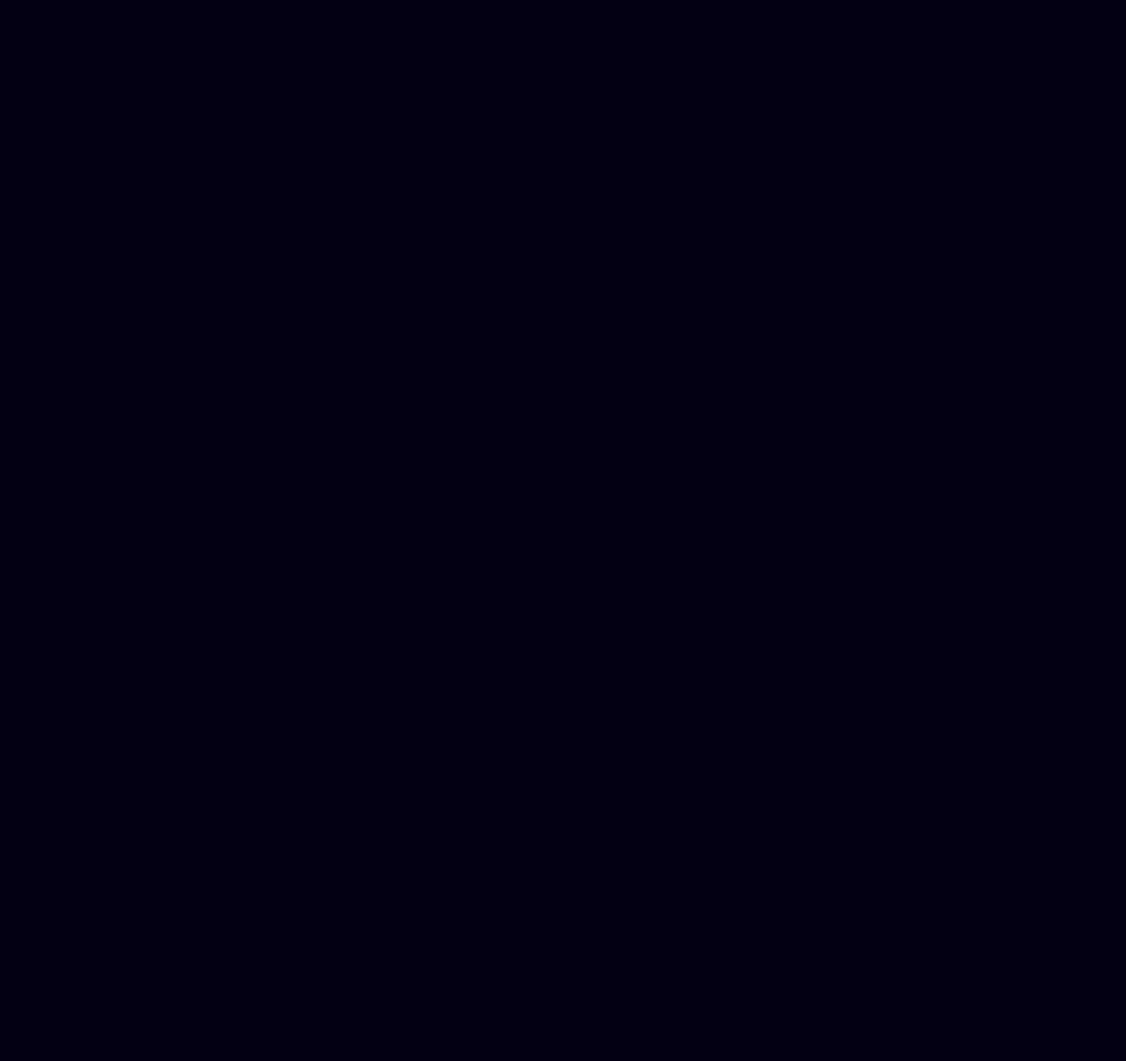
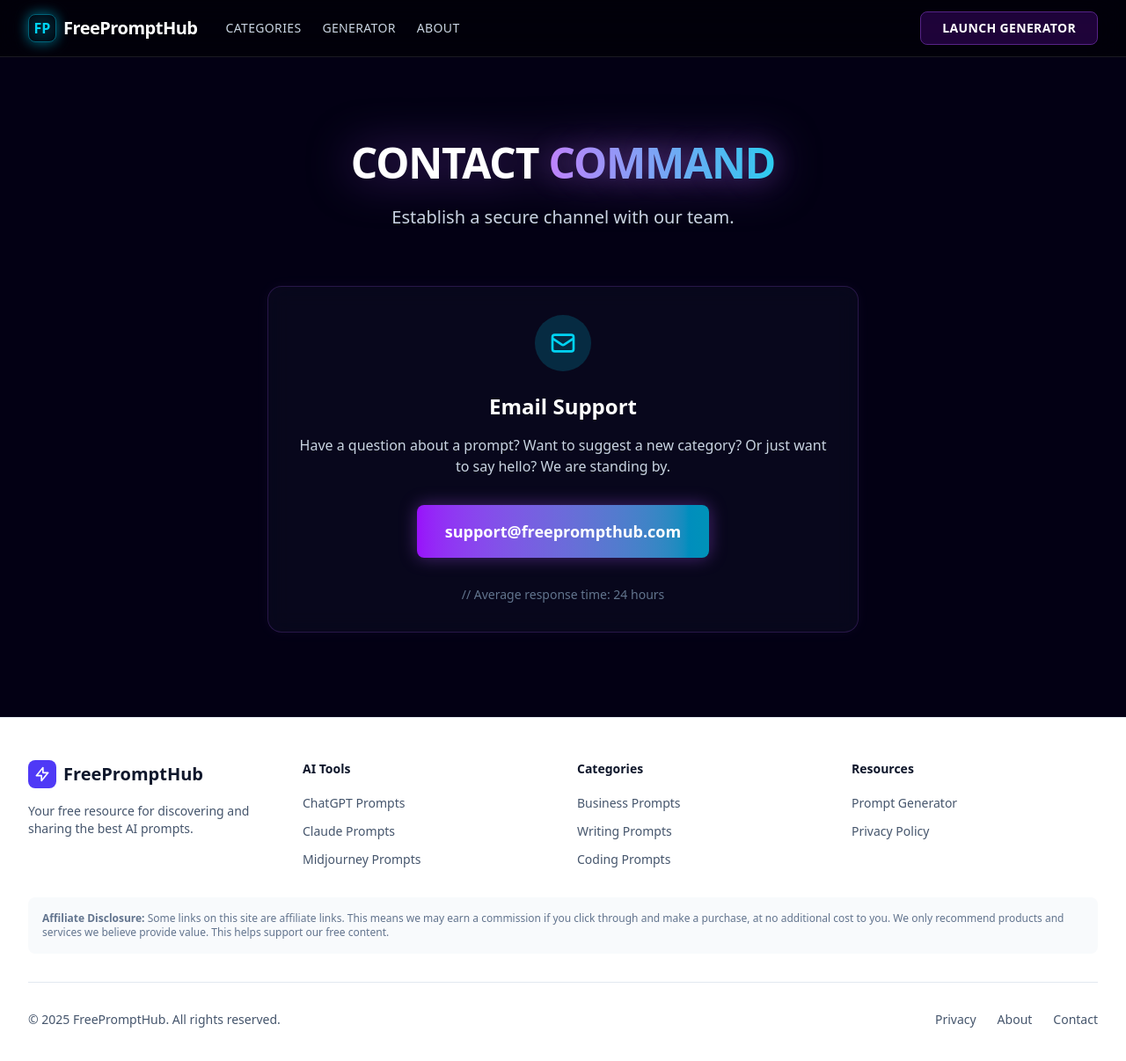
Before and after one commit to bigbricey/freeprompthub, a Next.js app: page /contact in a window 1280 px wide. Before the commit this address had no page. Shown: the top 1206 px of the page at 88% size. Before the commit the page ends 800 px from the top, so only its background shows below. Built offline with nearby package versions, Linux system fonts and the light colour scheme.

Commit message:
Fixes: Added About and Contact pages

```diff
--- /dev/null
+++ b/src/app/about/page.tsx
@@ -0,0 +1,65 @@
+import Header from "@/components/Header";
+import Footer from "@/components/Footer";
+
+export default function AboutPage() {
+    return (
+        <div className="min-h-screen relative bg-[#030014]">
+            <div className="stars-bg"></div>
+            <Header />
+            <main className="relative z-10 py-24">
+                <div className="mx-auto max-w-4xl px-4 sm:px-6 lg:px-8">
+                    {/* Hero */}
+                    <div className="text-center mb-16">
+                        <h1 className="text-4xl font-bold tracking-tight text-white sm:text-5xl drop-shadow-[0_0_25px_rgba(168,85,247,0.5)] mb-6">
+                            ABOUT <span className="text-gradient-cosmic">FREEPROMPTHUB</span>
+                        </h1>
+                        <p className="text-xl text-slate-300">
+                            Democratizing Artificial Intelligence for everyone.
+                        </p>
+                    </div>
+
+                    {/* Content Cards */}
+                    <div className="space-y-8">
+                        <div className="holo-card rounded-2xl p-8">
+                            <h2 className="text-2xl font-bold text-white mb-4 flex items-center gap-3">
+                                <span className="w-1 h-8 bg-cyan-500 rounded-full"></span>
+                                OUR MISSION
+                            </h2>
+                            <p className="text-slate-300 leading-relaxed">
+                                We believe that the power of AI should be accessible to everyone, not just tech experts.
+                                FreePromptHub was built to be the ultimate open-source repository for high-quality AI prompts.
+                                Whether you are a developer, a marketer, or a creative artist, our goal is to provide you with
+                                the "cheat codes" you need to unlock the full potential of tools like ChatGPT, Claude, and Midjourney.
+                            </p>
+                        </div>
+
+                        <div className="holo-card rounded-2xl p-8">
+                            <h2 className="text-2xl font-bold text-white mb-4 flex items-center gap-3">
+                                <span className="w-1 h-8 bg-purple-500 rounded-full"></span>
+                                WHY FREE?
+                            </h2>
+                            <p className="text-slate-300 leading-relaxed">
+                                Most "prompt marketplaces" charge you for basic text. We think that's wrong.
+                                Innovation shouldn't be paywalled. We monetize through partnerships with premium tool providers
+                                (like the ones listed on our homepage) so that we can keep the core prompt library 100% free for you.
+                            </p>
+                        </div>
+
+                        <div className="holo-card rounded-2xl p-8">
+                            <h2 className="text-2xl font-bold text-white mb-4 flex items-center gap-3">
+                                <span className="w-1 h-8 bg-pink-500 rounded-full"></span>
+                                THE TEAM
+                            </h2>
+                            <p className="text-slate-300 leading-relaxed">
+                                FreePromptHub is curated by a small team of AI enthusiasts and prompt engineers.
+                                We constantly test and refine our prompts to ensure they deliver the best results.
+                                Have a suggestion? We'd love to hear from you.
+                            </p>
+                        </div>
+                    </div>
+                </div>
+            </main>
+            <Footer />
+        </div>
+    );
+}
--- /dev/null
+++ b/src/app/contact/page.tsx
@@ -0,0 +1,54 @@
+import Header from "@/components/Header";
+import Footer from "@/components/Footer";
+
+export default function ContactPage() {
+    return (
+        <div className="min-h-screen relative bg-[#030014]">
+            <div className="stars-bg"></div>
+            <Header />
+            <main className="relative z-10 py-24">
+                <div className="mx-auto max-w-4xl px-4 sm:px-6 lg:px-8">
+                    {/* Hero */}
+                    <div className="text-center mb-16">
+                        <h1 className="text-4xl font-bold tracking-tight text-white sm:text-5xl drop-shadow-[0_0_25px_rgba(168,85,247,0.5)] mb-6">
+                            CONTACT <span className="text-gradient-cosmic">COMMAND</span>
+                        </h1>
+                        <p className="text-xl text-slate-300">
+                            Establish a secure channel with our team.
+                        </p>
+                    </div>
+
+                    <div className="mx-auto max-w-2xl">
+                        <div className="holo-card rounded-2xl p-8 text-center">
+                            <div className="inline-flex items-center justify-center h-16 w-16 rounded-full bg-cyan-500/20 text-cyan-400 mb-6">
+                                <svg className="h-8 w-8" fill="none" viewBox="0 0 24 24" stroke="currentColor">
+                                    <path strokeLinecap="round" strokeLinejoin="round" strokeWidth={2} d="M3 8l7.89 5.26a2 2 0 002.22 0L21 8M5 19h14a2 2 0 002-2V7a2 2 0 00-2-2H5a2 2 0 00-2 2v10a2 2 0 002 2z" />
+                                </svg>
+                            </div>
+
+                            <h2 className="text-2xl font-bold text-white mb-4">
+                                Email Support
+                            </h2>
+                            <p className="text-slate-300 mb-8">
+                                Have a question about a prompt? Want to suggest a new category?
+                                Or just want to say hello? We are standing by.
+                            </p>
+
+                            <a
+                                href="mailto:support@freeprompthub.com"
+                                className="inline-flex items-center justify-center rounded-lg bg-gradient-to-r from-purple-600 to-cyan-600 px-8 py-4 text-lg font-bold text-white shadow-[0_0_20px_rgba(168,85,247,0.4)] hover:shadow-[0_0_30px_rgba(168,85,247,0.6)] transition-all duration-300 hover:scale-[1.02]"
+                            >
+                                support@freeprompthub.com
+                            </a>
+
+                            <p className="mt-8 text-sm text-slate-500">
+                // Average response time: 24 hours
+                            </p>
+                        </div>
+                    </div>
+                </div>
+            </main>
+            <Footer />
+        </div>
+    );
+}
--- a/src/components/Footer.tsx
+++ b/src/components/Footer.tsx
@@ -148,10 +148,16 @@ export default function Footer() {
                 Privacy
               </Link>
               <Link
-                href="/#about"
+                href="/about"
                 className="text-sm text-slate-600 hover:text-indigo-600 dark:text-slate-400 dark:hover:text-indigo-400"
               >
                 About
+              </Link>
+              <Link
+                href="/contact"
+                className="text-sm text-slate-600 hover:text-indigo-600 dark:text-slate-400 dark:hover:text-indigo-400"
+              >
+                Contact
               </Link>
             </div>
           </div>
--- a/src/components/Header.tsx
+++ b/src/components/Header.tsx
@@ -29,7 +29,7 @@ export default function Header() {
               GENERATOR
             </Link>
             <Link
-              href="/#about"
+              href="/about"
               className="text-sm font-medium text-slate-300 hover:text-cyan-400 transition-colors tracking-wide"
             >
               ABOUT
```
